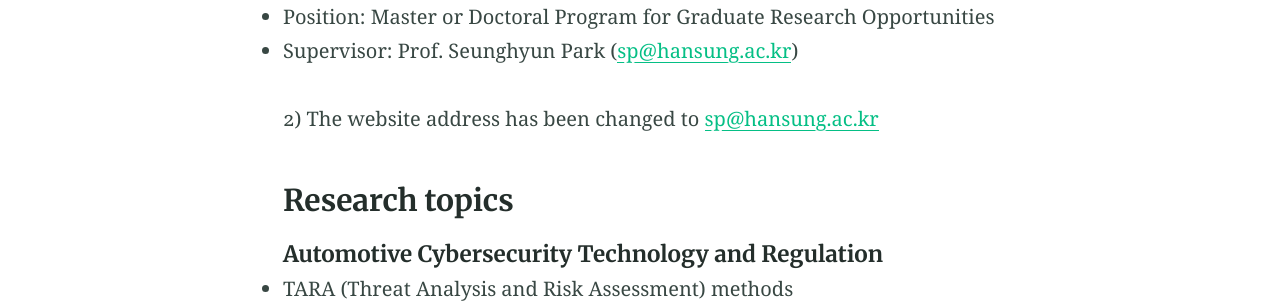
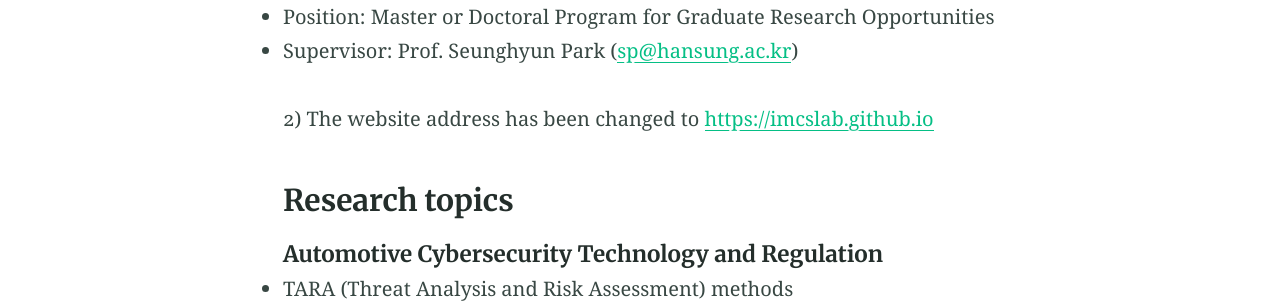
Before and after one commit to imcslab/imcslab.github.io, a Jekyll site: the page built from index.md, in a window 1280 px wide. Shown: the part 954-1257 px from the top of the page. Built offline with Jekyll 4.4.1, drawn with Linux system fonts in a browser that asks for light colours.

Commit message:
Update index.md

```diff
--- a/index.md
+++ b/index.md
@@ -17,7 +17,7 @@
 * Position: Master or Doctoral Program for Graduate Research Opportunities
 * Supervisor: Prof. Seunghyun Park ([sp@hansung.ac.kr](mailto:sp@hansung.ac.kr))
 
-2) The website address has been changed to [sp@hansung.ac.kr](https://imcslab.github.io)
+2) The website address has been changed to [https://imcslab.github.io](https://imcslab.github.io)
 
 ### Research topics
 
```
